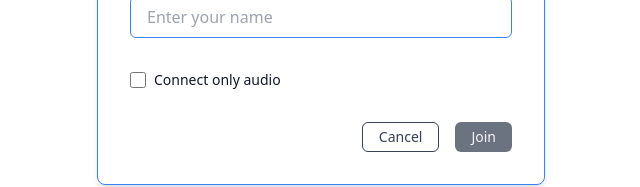
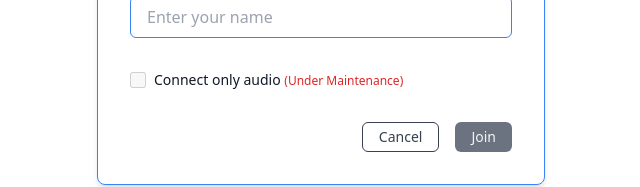
Before and after one commit to alibaihaqi/nuxtweb-socket, a Nuxt app: page /room/join in a window 1280 px wide. Shown: the part 417-604 px from the top of the page, without its empty margins (319-959 px from the left). Built offline with nearby package versions, Linux system fonts and the light colour scheme; no server answers.

Commit message:
feat: update under maintenance

```diff
--- a/pages/room/join/index.vue
+++ b/pages/room/join/index.vue
@@ -51,12 +51,13 @@
             focus:ring-1 dark:bg-gray-700 dark:border-gray-600
           `"
           type="checkbox"
+          disabled
         >
         <label
           for="audio-checkbox"
           class="ms-2 text-sm font-medium text-gray-900 dark:text-gray-700"
         >
-          Connect only audio
+          Connect only audio <span class="text-xs text-red-600">(Under Maintenance)</span>
         </label>
       </div>
 
```
